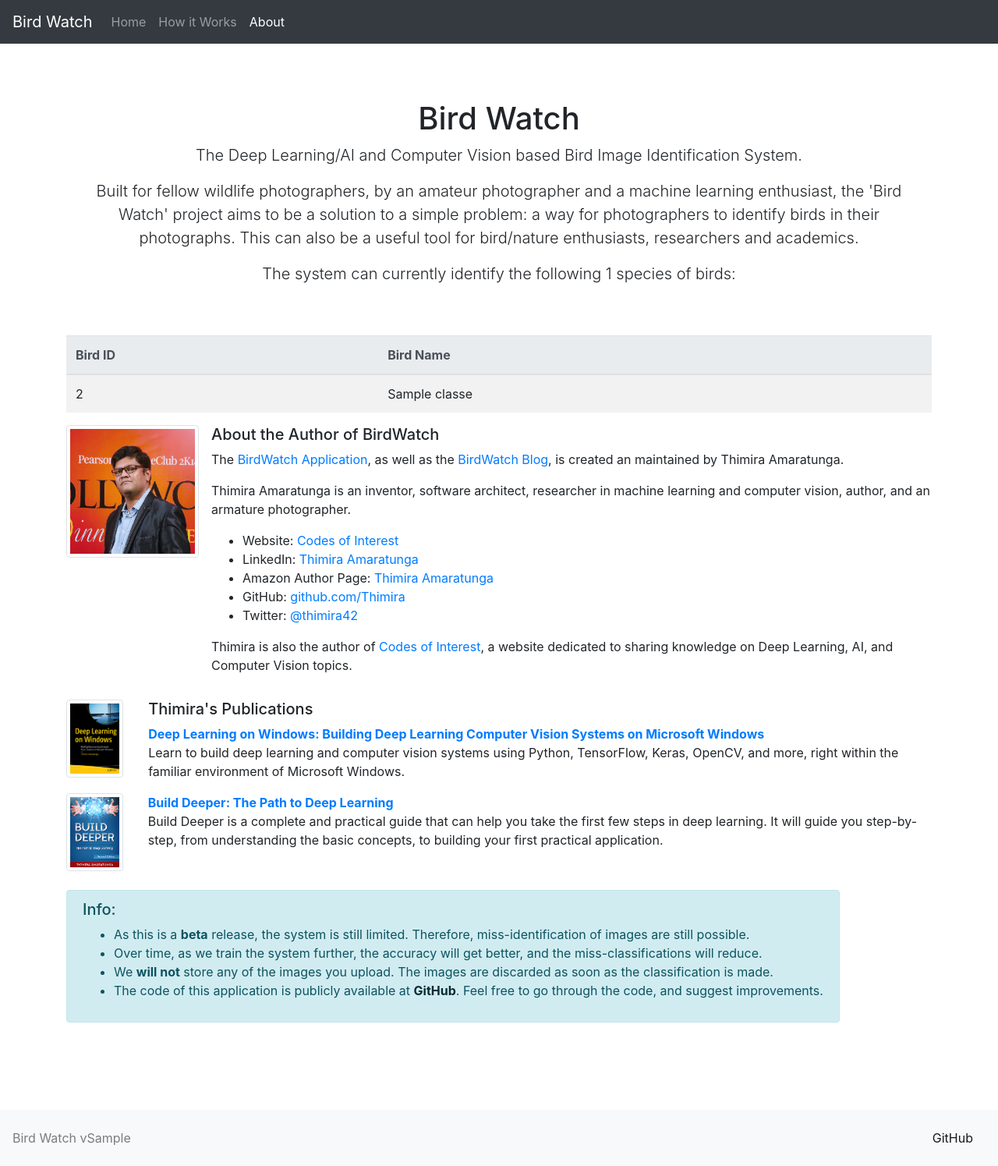
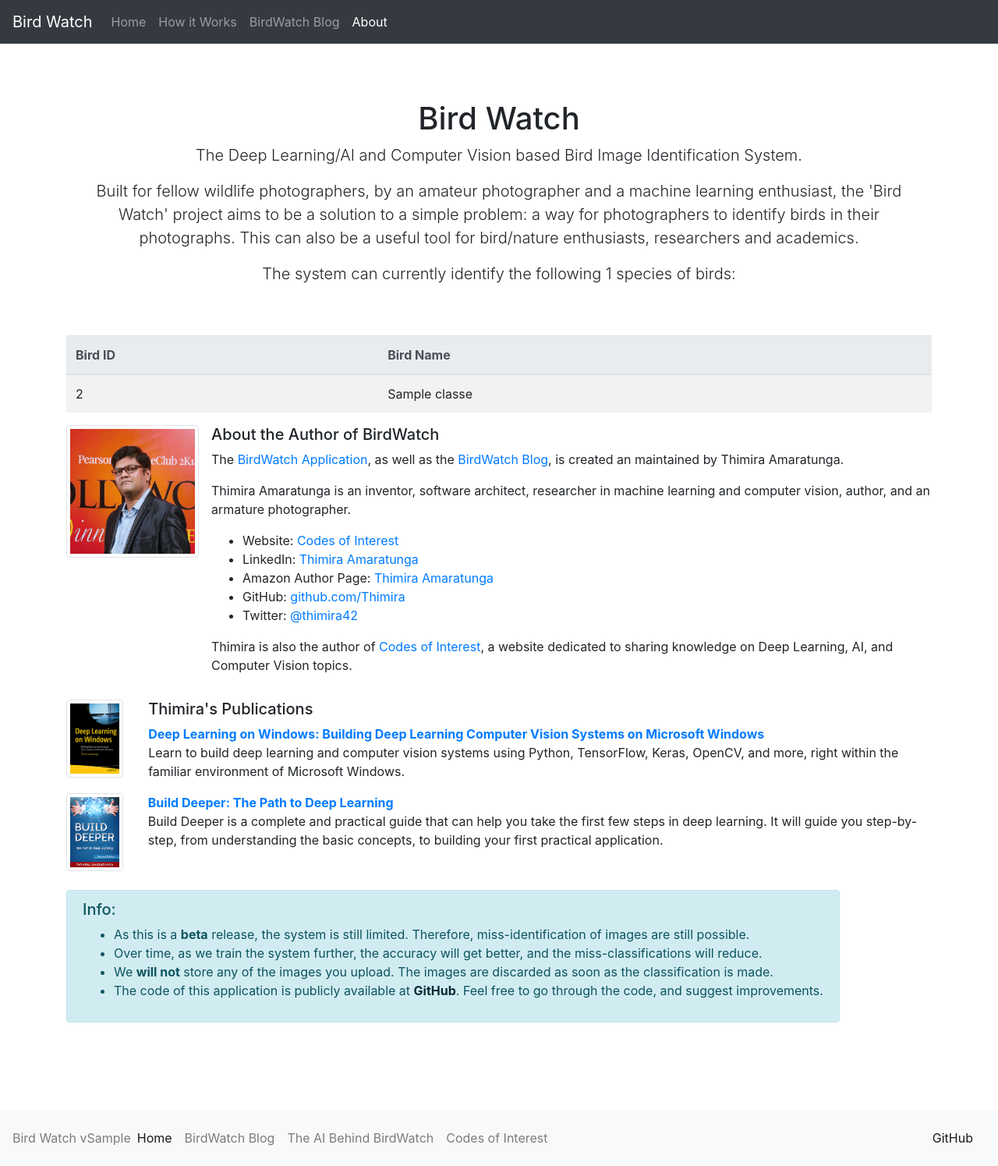
Before and after one commit to Thimira/bird_watch, a Flask app: template templates/about.html in a window 1280 px wide. Shown: the whole page at 78% size. Run offline with Flask 2, Linux system fonts and the light colour scheme; the template is opened without the code that fills it: most values are stand-ins (such as "Sample title", 1, 10 or a date in 2020); parts of the project's set-up code (start-up, migrations or seed data) failed here and were passed over; some libraries are stand-ins or nearby versions.

Commit message:
Updated navigation

```diff
--- a/templates/about.html
+++ b/templates/about.html
@@ -12,6 +12,9 @@
     </li>
     <li class="nav-item">
         <a class="nav-link" href="https://www.birdwatch.photo/the-ai-behind-birdwatch/">How it Works</a>
+    </li>
+    <li class="nav-item">
+        <a class="nav-link" href="https://www.birdwatch.photo">BirdWatch Blog</a>
     </li>
     <li class="nav-item active">
         <a class="nav-link" href="#">About <span class="sr-only">(current)</span></a>
--- a/templates/base.html
+++ b/templates/base.html
@@ -76,12 +76,29 @@
             </div>
         </main>
 
-        <nav class="navbar navbar-bottom navbar-light bg-light">
+        <nav class="navbar navbar-expand-md navbar-bottom navbar-light bg-light">
             <span class="navbar-text">
                 Bird Watch v{{ app_version }}
             </span>
+            <div class="collapse navbar-collapse">
+                <ul class="navbar-nav">
+                    <li class="nav-item active">
+                      <a class="nav-link" href="/">Home <span class="sr-only">(current)</span></a>
+                    </li>
+                    <li class="nav-item">
+                        <a class="nav-link" href="https://www.birdwatch.photo">BirdWatch Blog</a>
+                    </li>
+                    <li class="nav-item">
+                        <a class="nav-link" href="https://www.birdwatch.photo/the-ai-behind-birdwatch/">The AI Behind BirdWatch</a>
+                    </li>
+                    <li class="nav-item">
+                        <a class="nav-link" href="https://www.codesofinterest.com">Codes of Interest</a>
+                    </li>
+                  </ul>
+            </div>
+
             <span class="navbar-text">
-                    <a class="nav-link" href="https://github.com/Thimira/bird_watch" target="_blank">GitHub</a>
+                <a class="nav-link" href="https://github.com/Thimira/bird_watch" target="_blank"  rel="nofollow">GitHub</a>
             </span>
         </nav>
 
--- a/templates/index.html
+++ b/templates/index.html
@@ -12,6 +12,9 @@
     </li>
     <li class="nav-item">
         <a class="nav-link" href="https://www.birdwatch.photo/the-ai-behind-birdwatch/">How it Works</a>
+    </li>
+    <li class="nav-item">
+        <a class="nav-link" href="https://www.birdwatch.photo">BirdWatch Blog</a>
     </li>
     <li class="nav-item">
         <a class="nav-link" href="/about">About</a>
```
